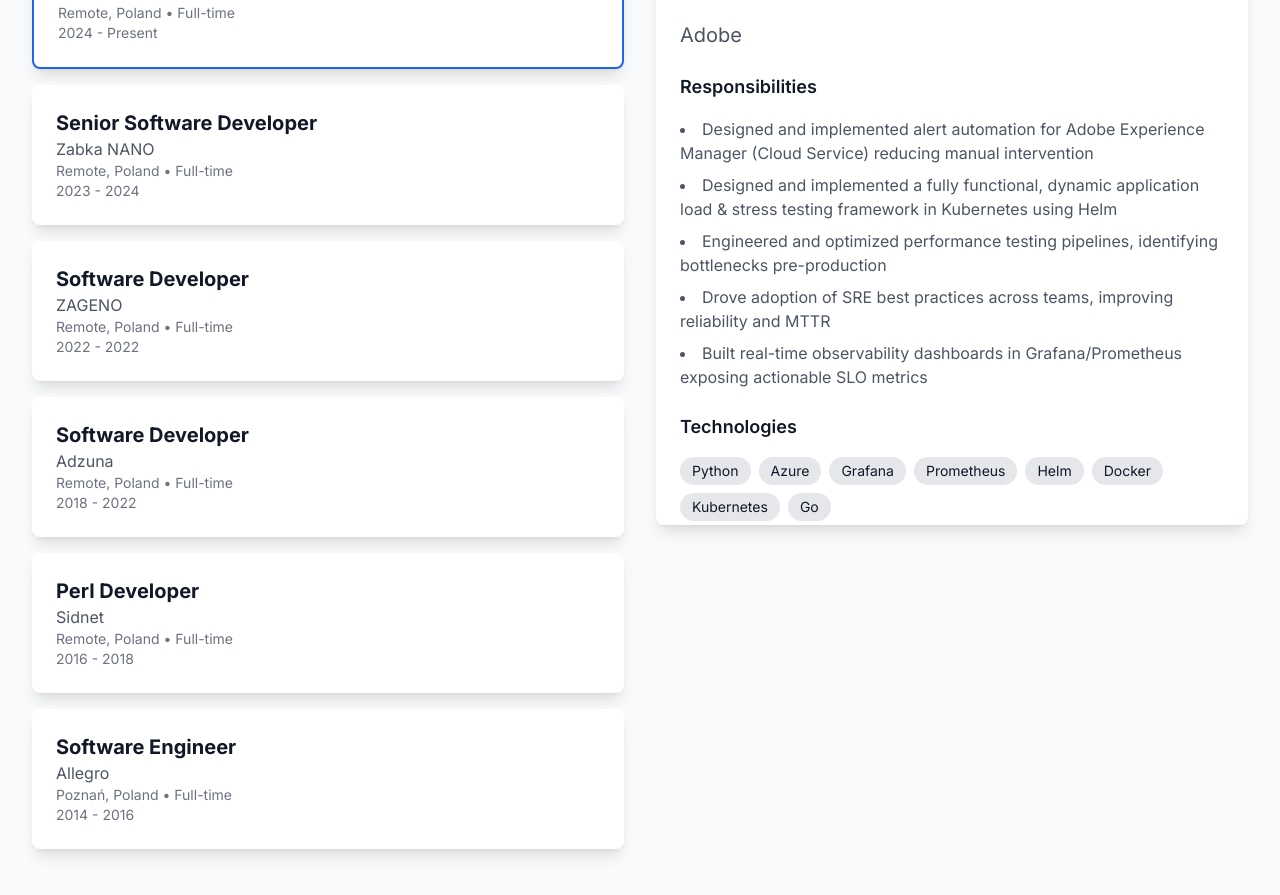
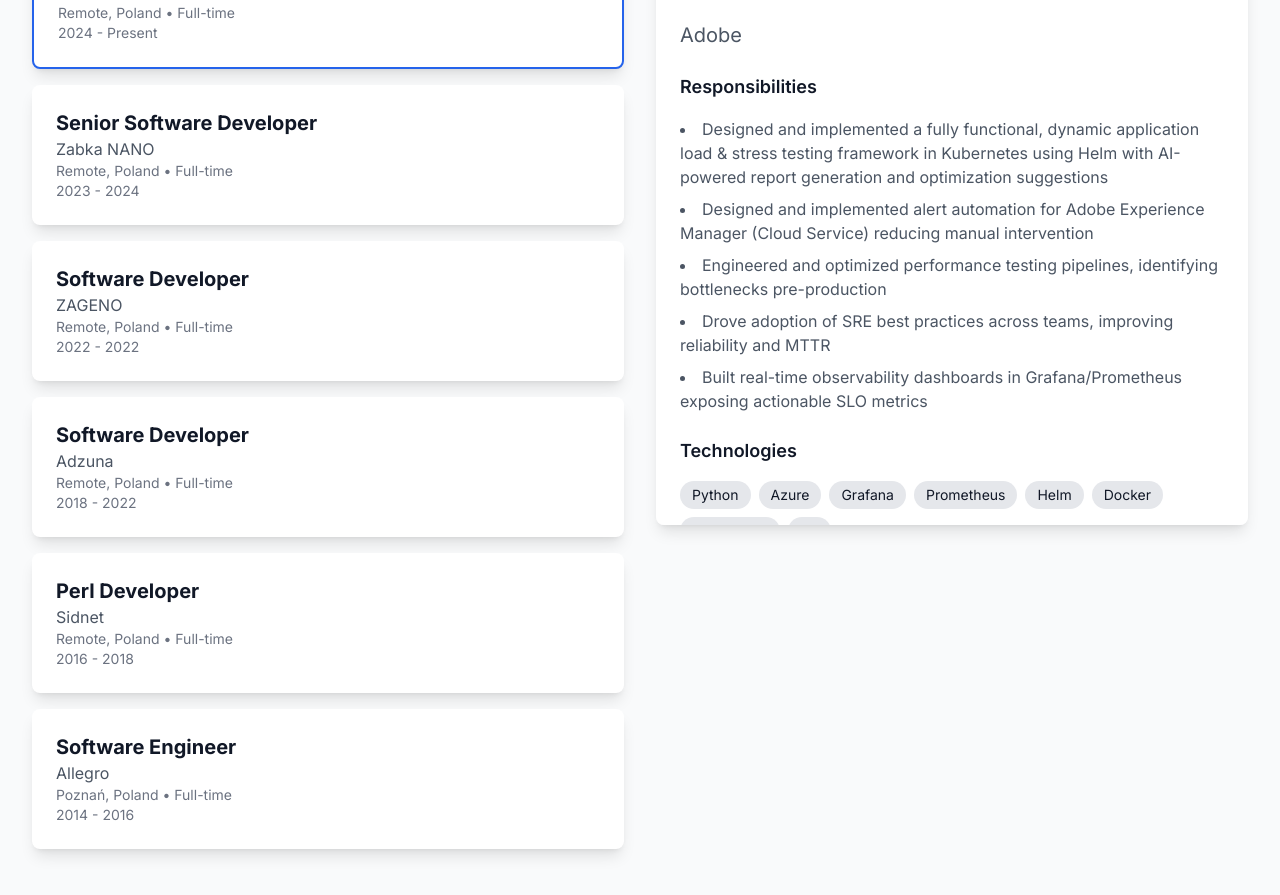
Before and after one commit to sergot/personal-portfolio, a Next.js app: page / in a window 1280 px wide. Shown: the part 1163-2058 px from the top of the page. Built offline with nearby package versions, Linux system fonts and the light colour scheme.

Commit message:
chore: update latest job

```diff
--- a/src/data/jobs.ts
+++ b/src/data/jobs.ts
@@ -20,8 +20,8 @@
     startDate: '2024',
     endDate: 'Present',
     description: [
+  'Designed and implemented a fully functional, dynamic application load & stress testing framework in Kubernetes using Helm with AI-powered report generation and optimization suggestions',
   'Designed and implemented alert automation for Adobe Experience Manager (Cloud Service) reducing manual intervention',
-  'Designed and implemented a fully functional, dynamic application load & stress testing framework in Kubernetes using Helm',
   'Engineered and optimized performance testing pipelines, identifying bottlenecks pre-production',
   'Drove adoption of SRE best practices across teams, improving reliability and MTTR',
   'Built real-time observability dashboards in Grafana/Prometheus exposing actionable SLO metrics'
```
Also changed, not shown: 1 other file (tests, documents, lock files or other folders).
